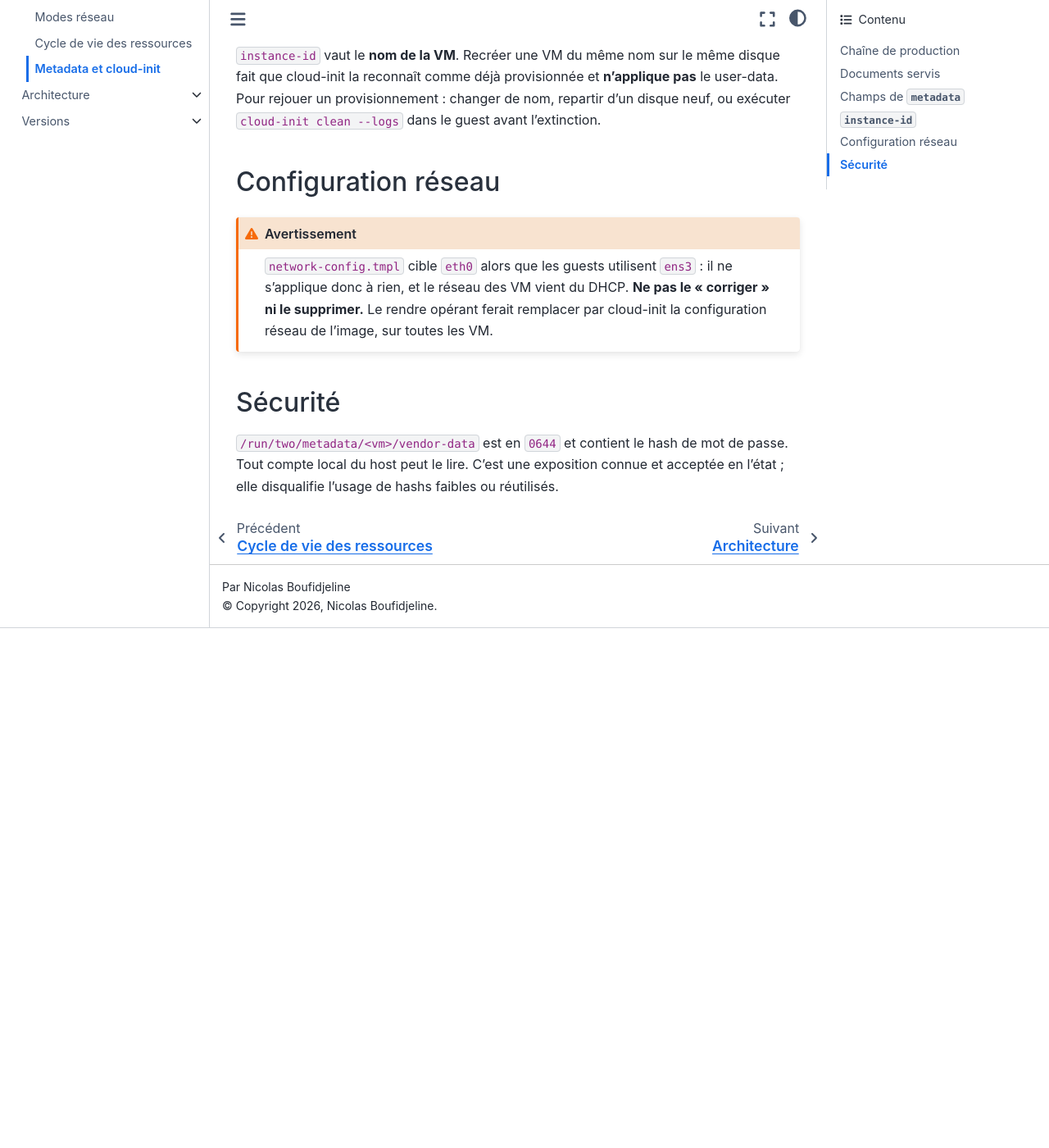
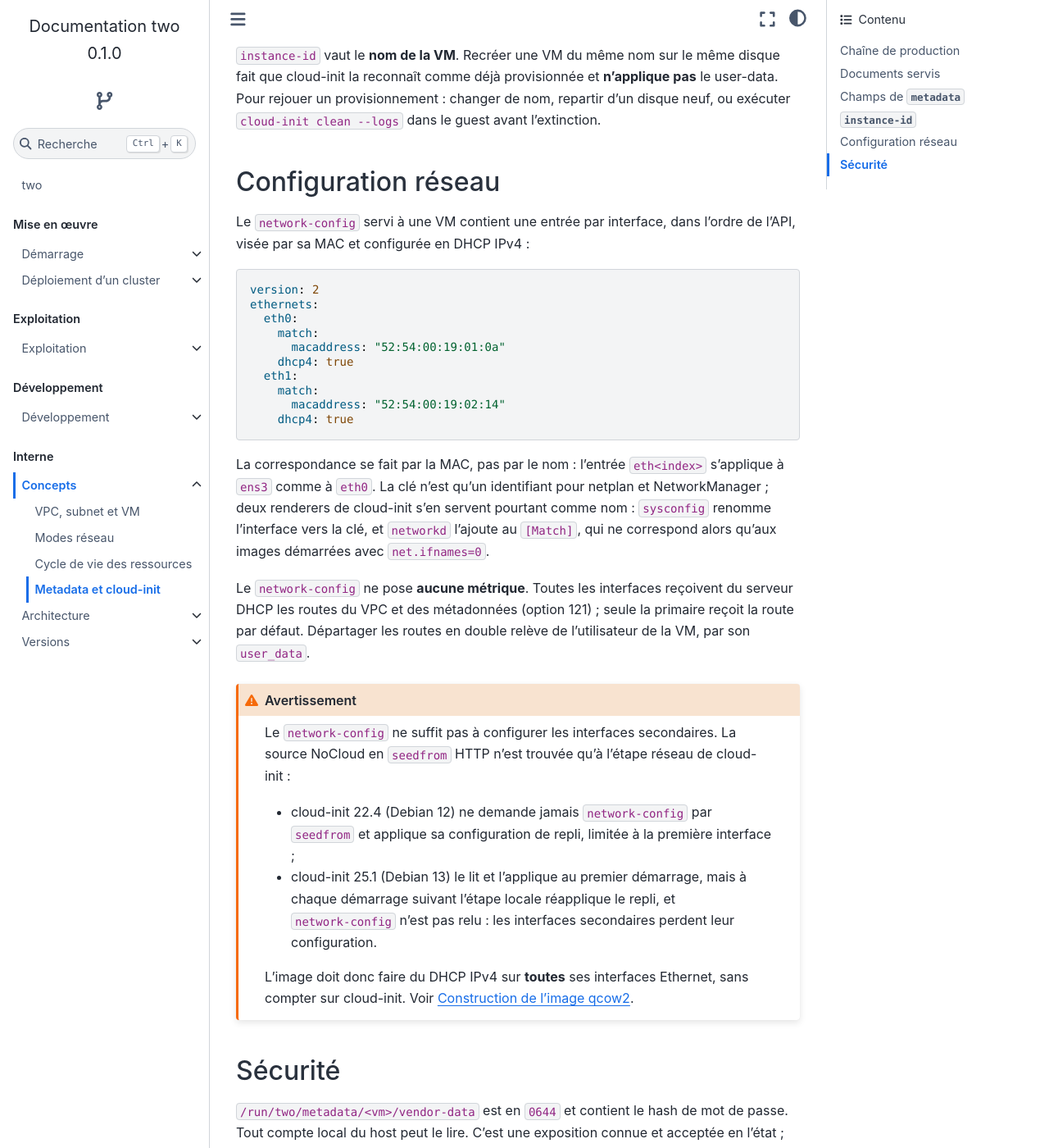
Before and after one commit to GnomeZworc/two-mirror, a Sphinx documentation site: the page built from docs/concepts/metadata-cloud-init.rst, in a window 1280 px wide and 1400 px high, scrolled down 1236 px. Shown: the whole window at 82% size. Built offline with Sphinx 7.4.7 and the Sphinx Book theme 1.1.4, drawn with Linux system fonts in a browser that asks for light colours; before the commit the page ends 2002 px from its top, so only the background shows below that.

Commit message:
f-73: doc: network-config par MAC, exigence d'image DHCP sur toutes les interfaces #73
Signed-off-by: GnomeZworc <nicolas.boufidjeline@g3e.fr>

```diff
--- a/docs/concepts/metadata-cloud-init.rst
+++ b/docs/concepts/metadata-cloud-init.rst
@@ -56,12 +56,45 @@
 Configuration réseau
 --------------------
 
+Le ``network-config`` servi à une VM contient une entrée par interface, dans l'ordre de l'API,
+visée par sa MAC et configurée en DHCP IPv4 :
+
+.. code-block:: yaml
+
+   version: 2
+   ethernets:
+     eth0:
+       match:
+         macaddress: "52:54:00:19:01:0a"
+       dhcp4: true
+     eth1:
+       match:
+         macaddress: "52:54:00:19:02:14"
+       dhcp4: true
+
+La correspondance se fait par la MAC, pas par le nom : l'entrée ``eth<index>`` s'applique à
+``ens3`` comme à ``eth0``. La clé n'est qu'un identifiant pour netplan et NetworkManager ;
+deux renderers de cloud-init s'en servent pourtant comme nom : ``sysconfig`` renomme
+l'interface vers la clé, et ``networkd`` l'ajoute au ``[Match]``, qui ne correspond alors
+qu'aux images démarrées avec ``net.ifnames=0``.
+
+Le ``network-config`` ne pose **aucune métrique**. Toutes les interfaces reçoivent du serveur
+DHCP les routes du VPC et des métadonnées (option 121) ; seule la primaire reçoit la route par
+défaut. Départager les routes en double relève de l'utilisateur de la VM, par son ``user_data``.
+
 .. warning::
 
-   ``network-config.tmpl`` cible ``eth0`` alors que les guests utilisent ``ens3`` : il ne
-   s'applique donc à rien, et le réseau des VM vient du DHCP. **Ne pas le « corriger » ni le
-   supprimer.** Le rendre opérant ferait remplacer par cloud-init la configuration réseau de
-   l'image, sur toutes les VM.
+   Le ``network-config`` ne suffit pas à configurer les interfaces secondaires. La source
+   NoCloud en ``seedfrom`` HTTP n'est trouvée qu'à l'étape réseau de cloud-init :
+
+   * cloud-init 22.4 (Debian 12) ne demande jamais ``network-config`` par ``seedfrom`` et
+     applique sa configuration de repli, limitée à la première interface ;
+   * cloud-init 25.1 (Debian 13) le lit et l'applique au premier démarrage, mais à chaque
+     démarrage suivant l'étape locale réapplique le repli, et ``network-config`` n'est pas
+     relu : les interfaces secondaires perdent leur configuration.
+
+   L'image doit donc faire du DHCP IPv4 sur **toutes** ses interfaces Ethernet, sans compter
+   sur cloud-init. Voir :doc:`/deploiement/image-qcow2`.
 
 Sécurité
 --------
--- a/docs/developpement/lab.rst
+++ b/docs/developpement/lab.rst
@@ -318,7 +318,7 @@
    * - ``25-multi-nic``
      - VM à plusieurs interfaces — une NIC par subnet, adresses posées, route par défaut sur la primaire seule
      - hv1
-     - #33, #62
+     - #33, #62, #73
    * - ``26-multi-disque``
      - VM à plusieurs disques — virtio (vdX) et SCSI (sdX), tailles et bus vus par la VM, démarrage sur vda
      - hv1
```
Also changed, not shown: docs/deploiement/image-qcow2.rst (+25 -0 lines).
